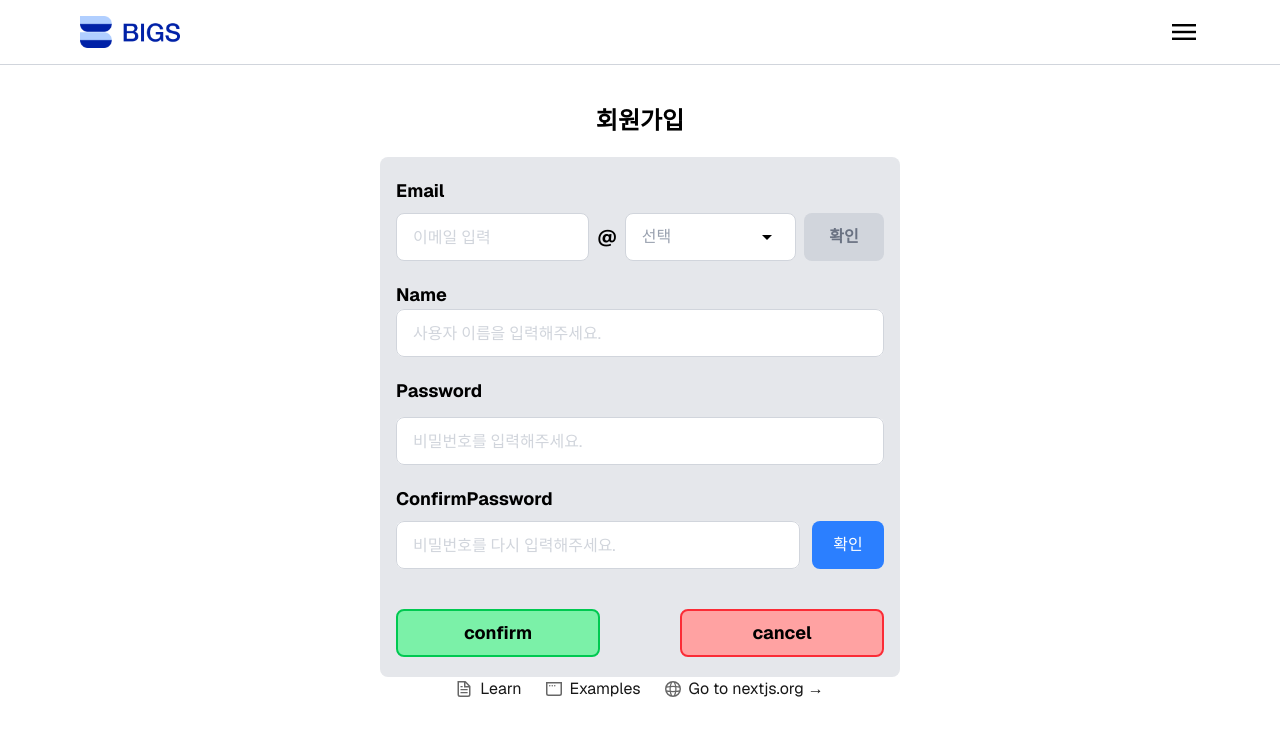
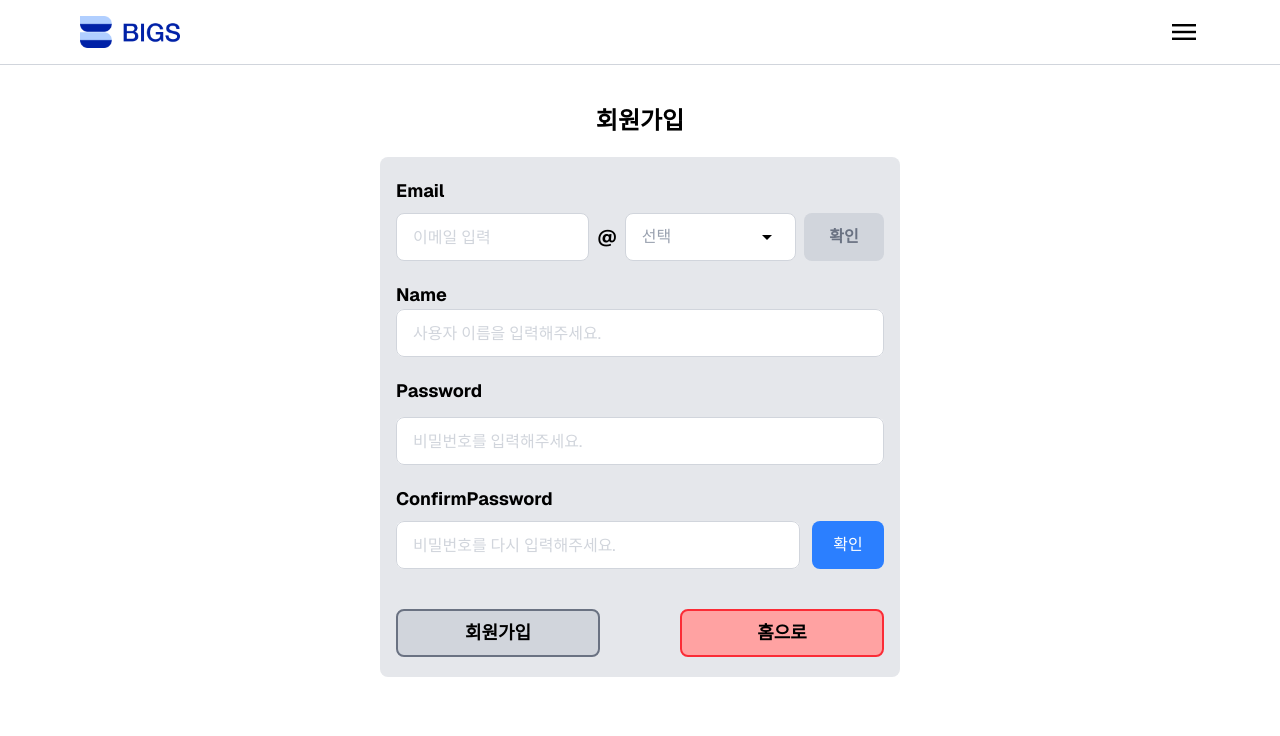
Before and after one commit to Hong-min1010/front-mission, a Next.js app: page /signup in a window 1280 px wide. Shown: the top 736 px of the page. Built offline with nearby package versions, Linux system fonts and the light colour scheme.

Commit message:
fix: Email 입력값 및 도메인 변경 시 재확인 실시, Email, 비밀번호 재확인 확인 완료시 회원가입 버튼 disable 해제

```diff
--- a/src/app/components/EmailInput.tsx
+++ b/src/app/components/EmailInput.tsx
@@ -21,6 +21,7 @@ interface EmailInputBoxProps {
   isCustomDomain: boolean;
   customDomain: string;
   setCustomDomain: (val: string) => void;
+  setIsCustomDomain: (val: boolean) => void;
 }
 
 const EmailInputBox: React.FC<EmailInputBoxProps> = ({
@@ -43,14 +44,15 @@ const EmailInputBox: React.FC<EmailInputBoxProps> = ({
   isCustomDomain,
   customDomain,
   setCustomDomain,
+  setIsCustomDomain,
 }) => {
   const { isMobile, isTablet, isSmallMobile } = useIsMobile();
   const buttonSize = isSmallMobile ? "full" : isTablet ? "fit" : "medium";
   const isDisabled = disabled || !local || (isCustomDomain ? !customDomain : !domain || domain === "선택");
 
   const getErrorColor = () => {
-    if (error === "사용 가능한 이메일입니다.") return "text-black";
-    if (error) return "text-red-500";
+    if (error === "사용 가능한 이메일입니다.") return "text-green-500 font-bold";
+    if (error) return "text-red-500 font-bold";
     return "";
   };
 
@@ -72,14 +74,28 @@ const EmailInputBox: React.FC<EmailInputBoxProps> = ({
       <span className="text-xl font-bold select-none bg-transparent text-black">@</span>
       <div className="relative flex items-center w-full min-w-[160px] text-black">
         {isCustomDomain ? (
+          <div className="relative flex items-center w-full">
             <input
               type="text"
               value={customDomain}
               onChange={(e) => setCustomDomain(e.target.value)}
-            placeholder="도메인을 입력하세요"
+              placeholder="도메인 입력"
               className="h-[48px] w-full px-4 border border-gray-300 rounded-lg text-base bg-white
                   placeholder:text-gray-300 focus:outline-none focus:ring-2 focus:ring-gray-200 transition text-black"
             />
+            <button
+              type="button"
+              onClick={() => {
+                setCustomDomain("");
+                setDomain("선택");
+                setDropdownOpen(true);
+                setIsCustomDomain(false);
+              }}
+              className="absolute right-2 text-gray-600 hover:text-black material-symbols-outlined cursor-pointer"
+            >
+              arrow_drop_down
+            </button>
+          </div>
         ) : (
           <>
               <button
--- a/src/app/signup/page.tsx
+++ b/src/app/signup/page.tsx
@@ -13,11 +13,13 @@ export default function Signup() {
   const [domain, setDomain] = useState("선택");
   const [dropdownOpen, setDropdownOpen] = useState(false);
   const [emailError, setEmailError] = useState<string | null>(null);
+  const [isEmailVerified, setIsEmailVerified] = useState(false);
   const [pwError, setPwError] = useState("");
   const [name, setName] = useState("");
   const [password, setPassword] = useState("");
   const [confirmPw, setConfirmPw] = useState("");
   const [confirmError, setConfirmError] = useState("");
+  const [isPasswordConfirmed, setIsPasswordConfirmed] = useState(false);
   const [confirmTouched, setConfirmTouched] = useState(false);
   const [touched, setTouched] = useState(false);
   const { isTablet, isMobile, isSmallMobile } = useIsMobile();
@@ -39,6 +41,7 @@ export default function Signup() {
   const handleDomainSelect = (selectedDomain: string) => {
     setDomain(selectedDomain);
     setDropdownOpen(false);
+    setEmailError(null);
 
     if(selectedDomain === '직접입력') {
       setIsCustomDomain(true);
@@ -51,14 +54,17 @@ export default function Signup() {
 
   const handleLocalChange = (e: React.ChangeEvent<HTMLInputElement>) => {
     setLocal(e.target.value);
+    setEmailError(null);
   };
 
   const handleButtonClick = () => {
     const email = `${local}@${isCustomDomain ? customDomain : domain}`;
     if (!emailRegex.test(email)) {
       setEmailError("올바른 이메일 형식으로 입력해주세요.");
+      setIsEmailVerified(false);
     } else {
       setEmailError("사용 가능한 이메일입니다.");
+      setIsEmailVerified(true);
     }
   };
 
@@ -79,10 +85,23 @@ export default function Signup() {
     setConfirmTouched(true);
     if (password !== confirmPw) {
       setConfirmError("비밀번호가 일치하지 않습니다.");
+      setIsPasswordConfirmed(false);
     } else {
       setConfirmError("");
+      setIsPasswordConfirmed(true);
     }
   };
+
+  // const isConfirmEnabled =
+  //   emailRegex.test(`${local}@${isCustomDomain ? customDomain : domain}`) &&
+  //   passwordRegex.test(password) &&
+  //   password === confirmPw;
+
+  const isSignupEnabled =
+    isEmailVerified &&
+    isPasswordConfirmed &&
+    name.trim() !== "" &&
+    passwordRegex.test(password);
 
   const handleSignup = async () => {
     const email = `${local}@${domain}`;
@@ -152,6 +171,7 @@ export default function Signup() {
               isCustomDomain={isCustomDomain}
               customDomain={customDomain}
               setCustomDomain={setCustomDomain}
+              setIsCustomDomain={setIsCustomDomain}
             />
             <div className="w-full">
               <div className="text-black font-bold text-lg">Name</div>
@@ -208,13 +228,15 @@ export default function Signup() {
           {/* Btn */}
           <div className="flex flex-row justify-between mt-10 gap-20">
             <button
-              className="flex items-center justify-center w-full bg-green-300 border-2 border-green-500 rounded-lg px-2 py-2 text-black font-bold text-lg cursor-pointer"
-              onClick={handleSignup}
+            type="button"
+            className={`flex items-center justify-center w-full rounded-lg px-2 py-2 text-black font-bold text-lg ${isSignupEnabled ? 'bg-green-300 border-2 border-green-500 cursor-pointer' : 'bg-gray-300 cursor-not-allowed border-2 border-gray-500'}`}
+            onClick={handleSignup}
+            disabled={!isSignupEnabled}
             >
-              confirm
+              회원가입
             </button>
             <div className="flex items-center justify-center w-full bg-red-300 border-2 border-red-500 rounded-lg px-2 py-2 text-black font-bold text-lg cursor-pointer">
-              cancel
+              홈으로
             </div>
           </div>
           {signupMessage && (
@@ -225,51 +247,6 @@ export default function Signup() {
         </div>
       </main>
       <footer className="row-start-3 flex gap-[24px] flex-wrap items-center justify-center">
-        <a
-          className="flex items-center gap-2 hover:underline hover:underline-offset-4"
-          href="https://nextjs.org/learn?utm_source=create-next-app&utm_medium=appdir-template-tw&utm_campaign=create-next-app"
-          target="_blank"
-          rel="noopener noreferrer"
-        >
-          <Image
-            aria-hidden
-            src="/file.svg"
-            alt="File icon"
-            width={16}
-            height={16}
-          />
-          Learn
-        </a>
-        <a
-          className="flex items-center gap-2 hover:underline hover:underline-offset-4"
-          href="https://vercel.com/templates?framework=next.js&utm_source=create-next-app&utm_medium=appdir-template-tw&utm_campaign=create-next-app"
-          target="_blank"
-          rel="noopener noreferrer"
-        >
-          <Image
-            aria-hidden
-            src="/window.svg"
-            alt="Window icon"
-            width={16}
-            height={16}
-          />
-          Examples
-        </a>
-        <a
-          className="flex items-center gap-2 hover:underline hover:underline-offset-4"
-          href="https://nextjs.org?utm_source=create-next-app&utm_medium=appdir-template-tw&utm_campaign=create-next-app"
-          target="_blank"
-          rel="noopener noreferrer"
-        >
-          <Image
-            aria-hidden
-            src="/globe.svg"
-            alt="Globe icon"
-            width={16}
-            height={16}
-          />
-          Go to nextjs.org →
-        </a>
       </footer>
     </div>
   );
```
Lines whose indentation alone changed are shown as unchanged.
